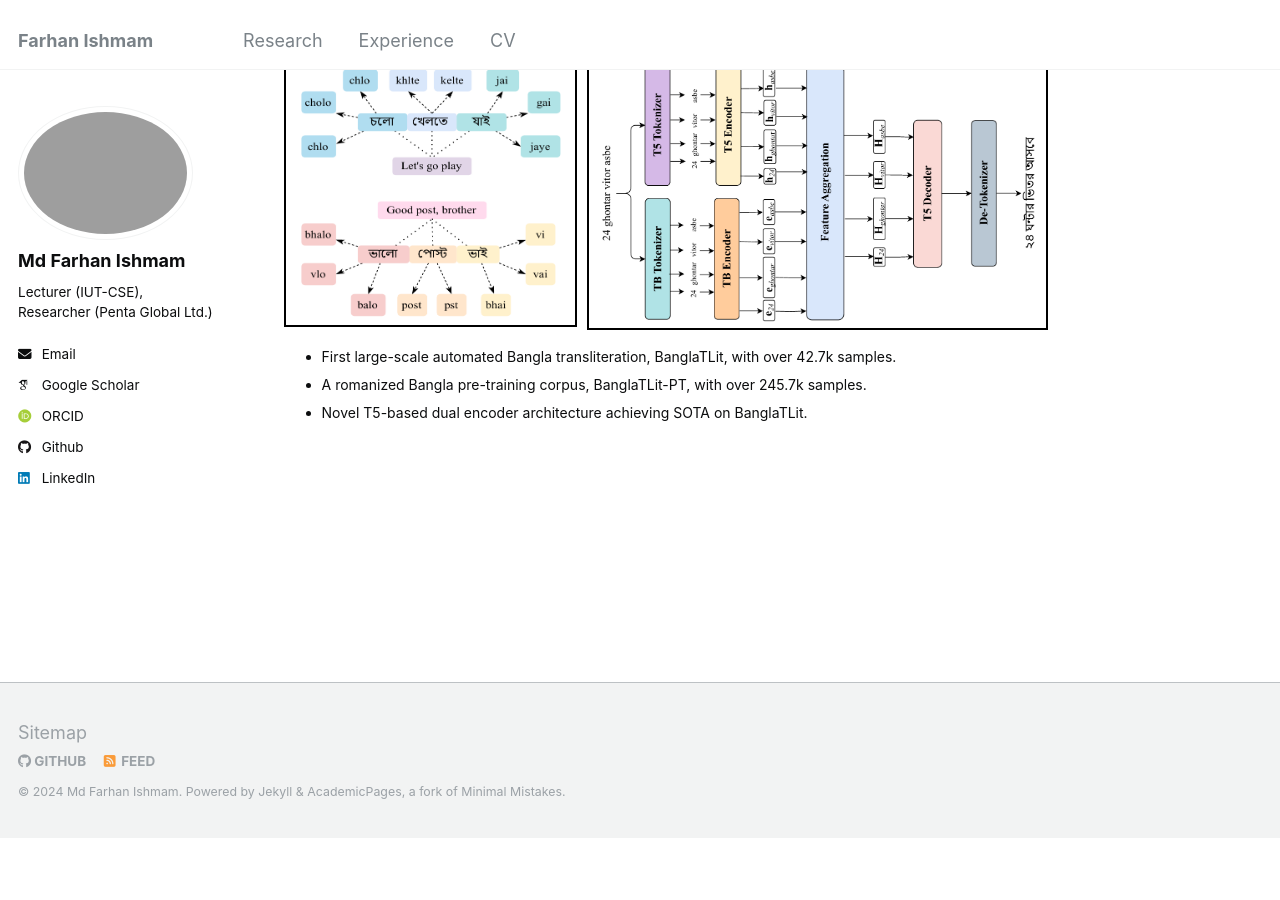
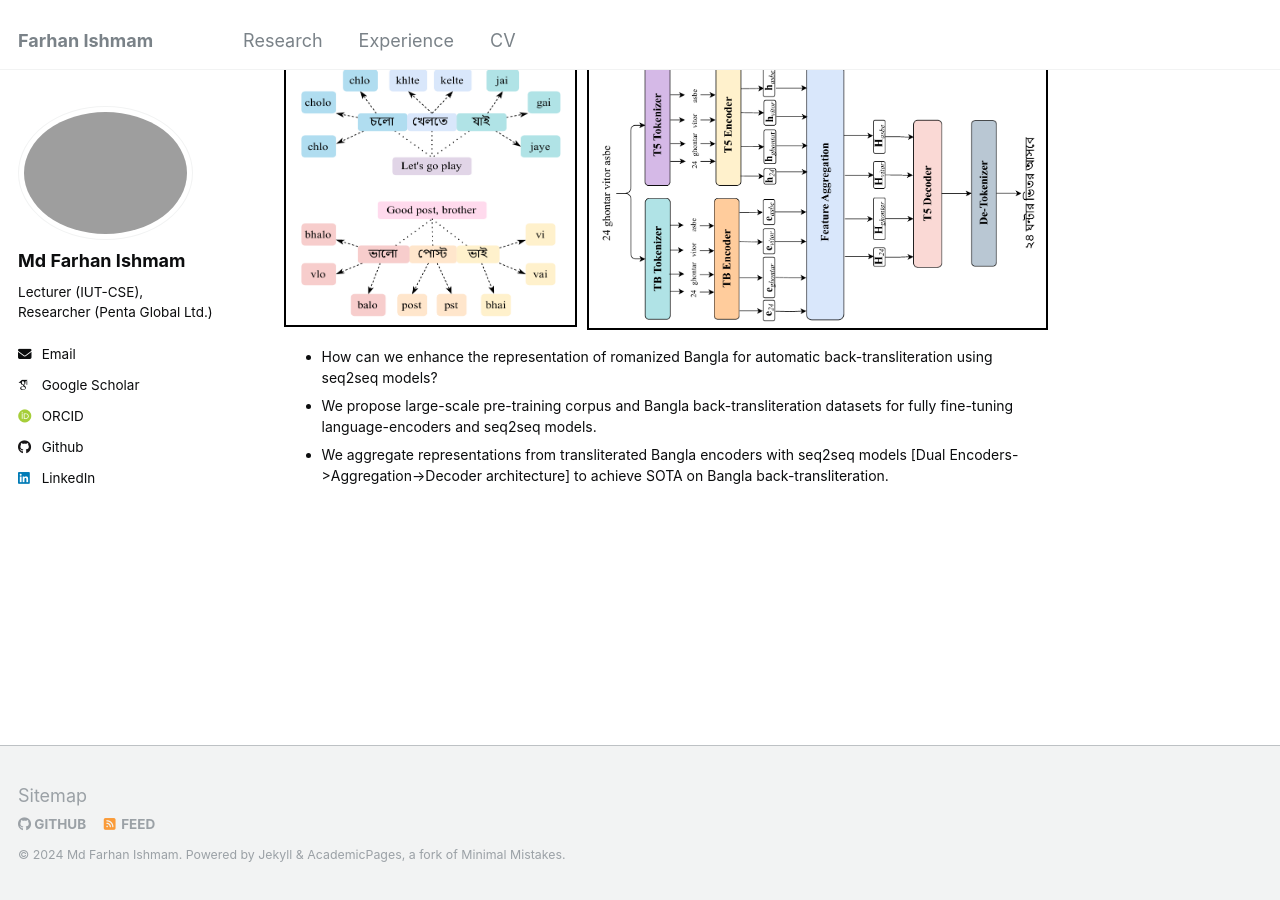
Before and after one commit to farhanishmam/farhanishmam.github.io, a Jekyll site: the page built from _pages/about.md, in a window 1280 px wide and 900 px high, scrolled down 2528 px. Built offline with Jekyll 4.4.1, drawn with Linux system fonts in a browser that asks for light colours; some web fonts are replaced; before the commit the page ends 3365 px from its top, so only the background shows below that; some of the changed text lies outside the part shown.

Commit message:
Update about.md

```diff
--- a/_pages/about.md
+++ b/_pages/about.md
@@ -43,7 +43,7 @@ redirect_from:
 </head>
 </html>
 <p class="justified-text">
-Hi, I'm a Lecturer and final year MSc student at <a href="https://cse.iutoic-dhaka.edu/">IUT-CSE</a>. I'm also working as a part-time research intern at <a href="https://www.yaanatech.com/">Yaana Technologies</a>. Prior to that, I obtained my Bachelor's in Computer Science and Engineering (CSE) from IUT and was an AI researcher at <a href = "https://www.pentabd.com/">Penta Global</a>.<br><br>Currently, I am exploring modality alignment methods of Vision-Language models, low-resource language enhancement using the linguistic foundations shared with high-resource languages (i.e. cross-lingual data), and cost-minimization strategies of Large Language Models (LLMs) through frugal representations. Broadly speaking, my research interests span:
+Hi, I'm a Lecturer and final year Masters student at <a href="https://cse.iutoic-dhaka.edu/">IUT-CSE</a>. I'm also working as a part-time research intern at <a href="https://www.yaanatech.com/">Yaana Technologies</a>. Prior to that, I obtained my Bachelor's in Computer Science and Engineering (CSE) from IUT and was an AI researcher at <a href = "https://www.pentabd.com/">Penta Global</a>.<br><br>Currently, I am exploring modality alignment methods of Vision-Language models, low-resource language enhancement using the linguistic foundations shared with high-resource languages (i.e. cross-lingual data), and cost-minimization strategies of Large Language Models (LLMs) through frugal representations. Broadly speaking, my research interests span:
 </p>
 <ul>
   <li><strong>Visual Question Answering (VQA) & Multimodal Learning</strong></li>
@@ -134,9 +134,9 @@ Md Fahim\*, Fariha Tanjim Shifat\*, <b>Md Farhan Ishmam</b>\*, Deeparghya Dutta
 </div>
 
 <ul style="font-size: 16px;">
-    <li> First large-scale automated Bangla transliteration, BanglaTLit, with over 42.7k samples.</li>
-    <li> A romanized Bangla pre-training corpus, BanglaTLit-PT, with over 245.7k samples. </li>
-    <li> Novel T5-based dual encoder architecture achieving SOTA on BanglaTLit.</li>
+    <li> How can we enhance the representation of romanized Bangla for automatic back-transliteration using seq2seq models?</li>
+    <li> We propose large-scale pre-training corpus and Bangla back-transliteration datasets for fully fine-tuning language-encoders and seq2seq models.</li>
+    <li> We aggregate representations from transliterated Bangla encoders with seq2seq models [Dual Encoders->Aggregation->Decoder architecture] to achieve SOTA on Bangla back-transliteration.</li>
 </ul>
 
 <!-- # Add two spaces after writing the title to go new line and two spaces before the new line. -->
```
